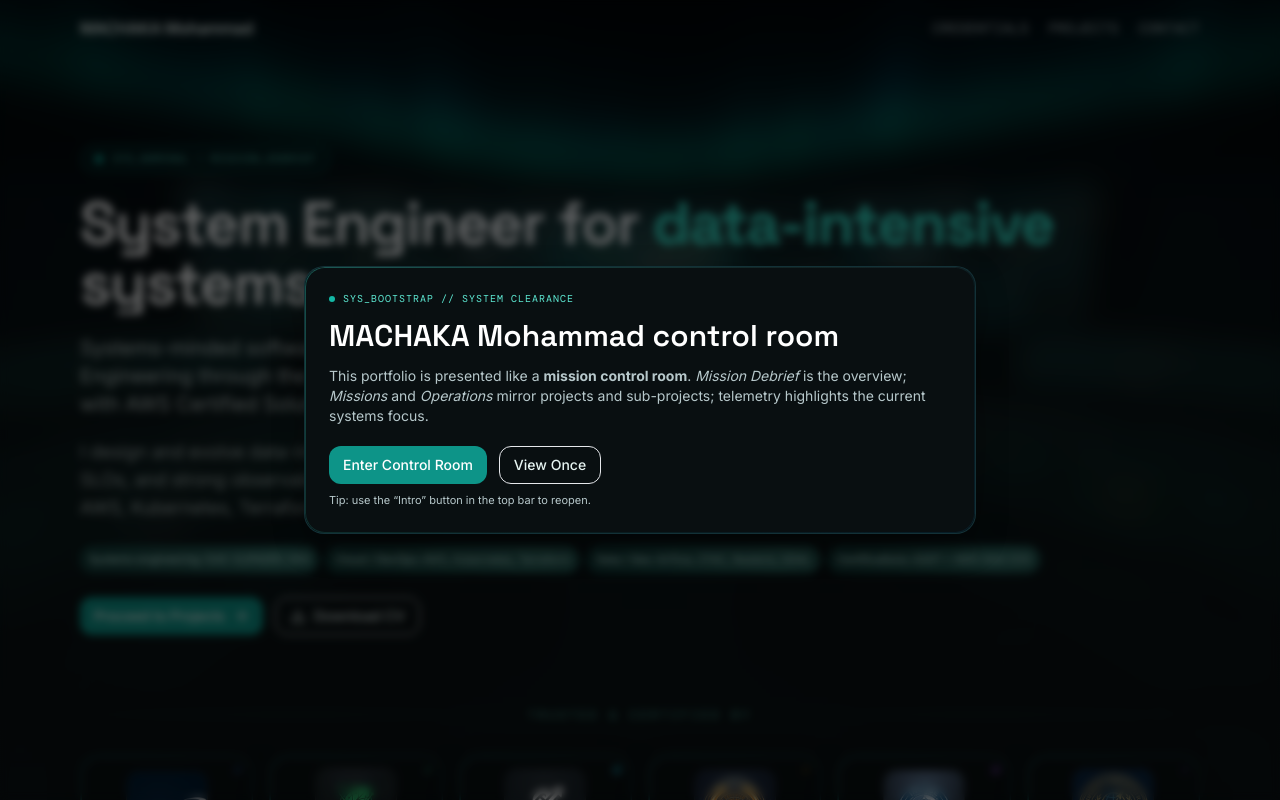
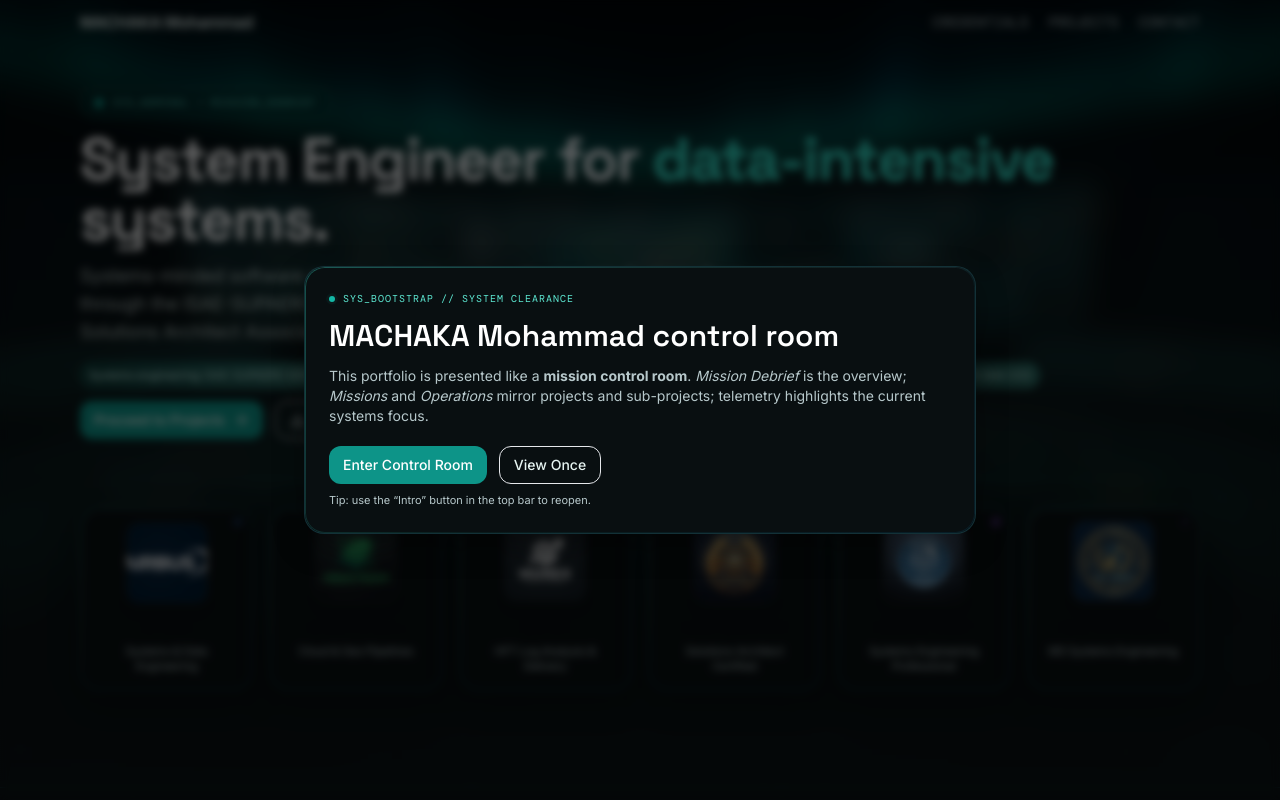
Before and after one commit to moudimash99/Personal-Website, a Next.js app: page / in a window 1280 px wide. Shown: the top 800 px of the page. Built offline with nearby package versions, Linux system fonts and the light colour scheme; a web font is replaced by a local one.

Commit message:
fix: compress layout so credential cards are visible above the fold

```diff
--- a/app/page.tsx
+++ b/app/page.tsx
@@ -107,19 +107,19 @@ export default function Page() {
       <Nav />
       <IntroOverlay />
 
-      <main className="pt-24 relative z-30" style={{ isolation: 'isolate' }}>
+      <main className="pt-16 relative z-30" style={{ isolation: 'isolate' }}>
         <Container>
 
           {/* Hero Section */}
           <motion.section
             id="debrief"
-            className="scroll-mt-28 py-8 md:py-12"
+            className="scroll-mt-20 py-4 md:py-6"
             variants={heroContainer}
             initial="hidden"
             animate="show"
           >
             <div className="flex flex-col lg:flex-row items-start gap-8">
-              <div className="flex-1 space-y-5">
+              <div className="flex-1 space-y-3">
 
                 {/* Status Badge */}
                 <motion.div
@@ -142,12 +142,9 @@ export default function Page() {
                   <span className="text-teal-400 font-bold">data-intensive</span> systems.
                 </motion.h1>
 
-                {/* Intro */}
-                <motion.p variants={fadeUp} className="text-xl text-foreground/80 max-w-3xl">
+                {/* Intro — single concise line to save vertical space */}
+                <motion.p variants={fadeUp} className="text-lg text-foreground/75 max-w-3xl">
                   {profile.introLines[0]}
-                </motion.p>
-                <motion.p variants={fadeUp} className="text-lg text-foreground/70 max-w-3xl">
-                  {profile.introLines[1]}
                 </motion.p>
 
                 {/* Metrics */}
@@ -156,7 +153,7 @@ export default function Page() {
                 </motion.div>
 
                 {/* Buttons */}
-                <motion.div variants={fadeUp} className="flex gap-3 pt-1">
+                <motion.div variants={fadeUp} className="flex gap-3">
                   <Button href="/projects">
                     Proceed to Projects <ArrowRight className="ml-2 h-4 w-4" />
                   </Button>
@@ -171,13 +168,13 @@ export default function Page() {
           {/* ═══════════════════════════════════════════════════════════════
               CREDENTIALS — Big, Logo-first, Alive
               ═══════════════════════════════════════════════════════════════ */}
-          <section className="pt-6 pb-8">
+          <section className="pt-2 pb-8">
             {/* Section title */}
             <motion.div
               initial={{ opacity: 0, y: 10 }}
               animate={{ opacity: 1, y: 0 }}
               transition={{ delay: 0.5 }}
-              className="flex items-center gap-3 mb-8"
+              className="flex items-center gap-3 mb-5"
             >
               <div className="h-px flex-1 bg-gradient-to-r from-transparent via-accent-700/40 to-transparent" />
               <span className="text-xs font-mono text-accent-300/70 uppercase tracking-[0.25em] whitespace-nowrap">
--- a/components/Nav.tsx
+++ b/components/Nav.tsx
@@ -23,7 +23,7 @@ export default function Nav() {
   return (
     <div className={`fixed top-0 inset-x-0 z-40 transition-colors ${scrolled ? 'backdrop-blur border-b border-border/60 supports-[backdrop-filter]:bg-background/75' : ''}`}>
       <Container>
-        <div className="h-14 flex items-center justify-between">
+        <div className="h-11 flex items-center justify-between">
           <Link href="/" className="font-semibold tracking-tight">{profile.name}</Link>
           <nav className="flex items-center gap-5 text-sm font-mono tracking-wide">
             <Link href="/#credentials" className="text-muted hover:text-accent-300 transition-colors">CREDENTIALS</Link>
```
Also changed, not shown: 1 other file (tests, documents, lock files or other folders).
